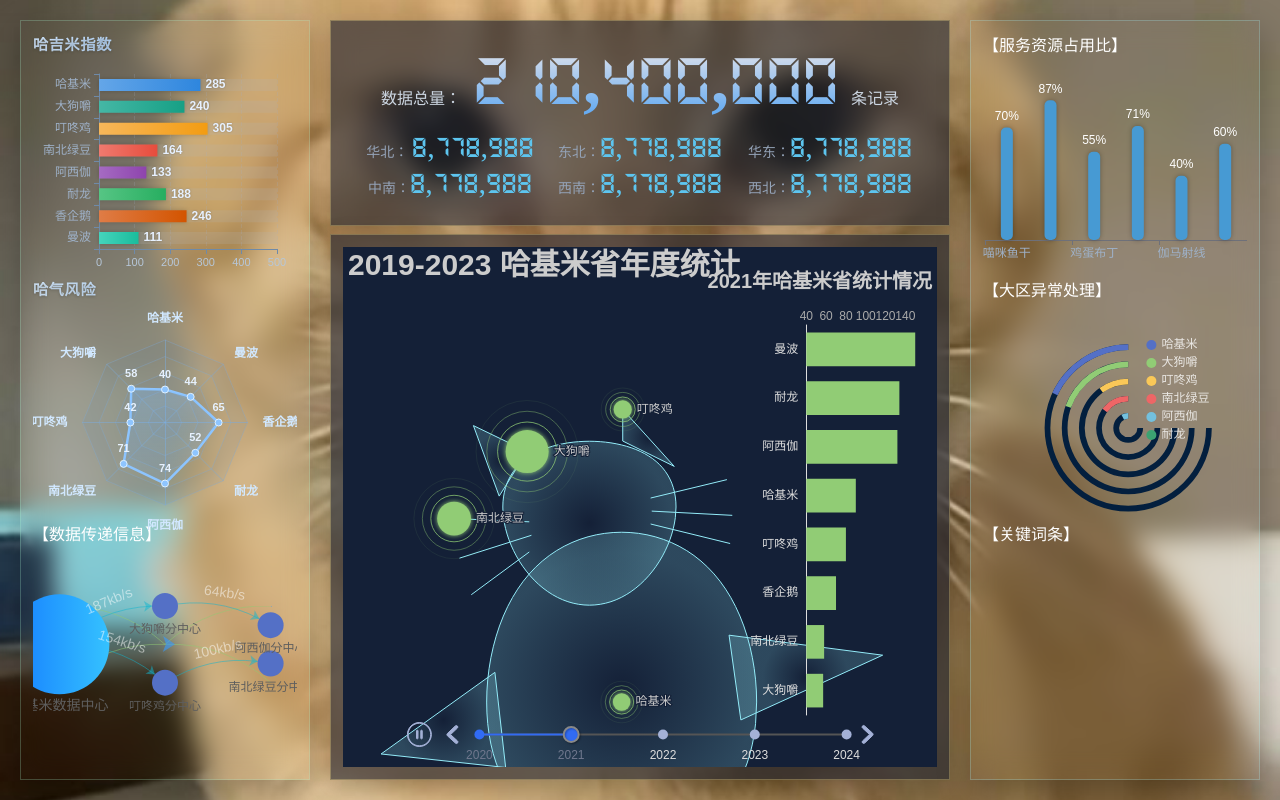
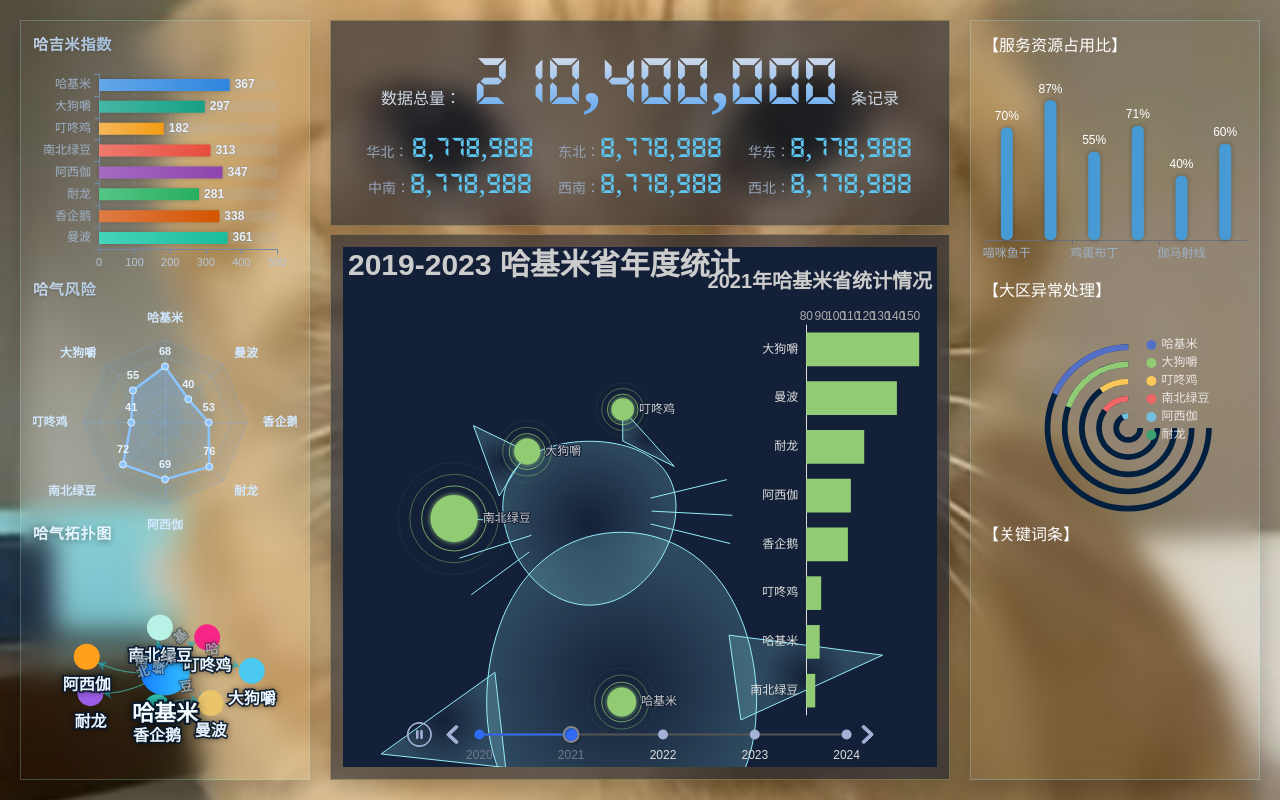
Before and after one commit to chuanshanjia666/data_visulize, a Vue app: page / in a window 1280 px wide. Built offline with nearby package versions, Linux system fonts and the light colour scheme.

Commit message:
feat:哈气拓扑图

```diff
--- a/src/api/visualization.js
+++ b/src/api/visualization.js
@@ -33,50 +33,39 @@ export const getMockLiaoningData = (year = 2024) => {
     })),
   };
 
-  // 关系数据
+  // 关系数据：随机生成拓扑，但固定哈吉米为中心
+  const centerPoint = [50, 200];
+  const peripheralCities = cities.filter((city) => city !== "哈基米");
+
+  const relationNodes = [
+    {
+      id: 0,
+      name: "哈基米",
+      value: centerPoint,
+      source: null,
+      target: null,
+    },
+    ...peripheralCities.map((city, index) => {
+      const angle = (Math.PI * 2 * index) / peripheralCities.length + (Math.random() - 0.5) * 0.35;
+      const radius = 150 + Math.random() * 55;
+      const x = Number((centerPoint[0] + Math.cos(angle) * radius).toFixed(2));
+      const y = Number((centerPoint[1] + Math.sin(angle) * radius).toFixed(2));
+      const id = index + 1;
+      // 让节点以中心为主，也保留少量级联链路，形成动态拓扑结构
+      const source = Math.random() < 0.68 || id <= 2 ? 0 : Math.floor(Math.random() * id);
+
+      return {
+        id,
+        name: city,
+        value: [x, y],
+        source,
+        target: id,
+      };
+    }),
+  ];
+
   const relationData = {
-    relations: [
-      {
-        id: 0,
-        name: "哈基米数据中心",
-        value: [0, 200],
-        source: null,
-        target: null,
-        speed: 0,
-      },
-      {
-        id: 1,
-        name: "大狗嚼分中心",
-        value: [50, 300],
-        source: 0,
-        target: 1,
-        speed: 187,
-      },
-      {
-        id: 2,
-        name: "叮咚鸡分中心",
-        value: [50, 100],
-        source: 0,
-        target: 2,
-        speed: 154,
-      },
-      {
-        id: 3,
-        name: "南北绿豆分中心",
-        value: [100, 150],
-        source: 2,
-        target: 3,
-        speed: 100,
-      },
-      {
-        id: 4,
-        name: "阿西伽分中心",
-        value: [100, 250],
-        source: 1,
-        target: 4,
-        speed: 64,
-      },
-    ],
+    relations: relationNodes,
   };
 
   // 总览数据
--- a/src/components/Relation.vue
+++ b/src/components/Relation.vue
@@ -1,6 +1,6 @@
 <template>
   <div>
-    <div>【数据传递信息】</div>
+    <div class="panel-title">哈气拓扑图</div>
     <div ref="target" class="w-full h-full"></div>
   </div>
 </template>
@@ -24,14 +24,75 @@ onMounted(() => {
 });
 
 const renderChart = () => {
+  const topoMarks = ["哈", "基", "米", "南", "北", "绿", "豆", "哈"];
+  const nodeColors = [
+    "#4CC9F0",
+    "#F72585",
+    "#B8F2E6",
+    "#FF9F1C",
+    "#9B5DE5",
+    "#2EC4B6",
+    "#E9C46A",
+    "#90BE6D",
+  ];
+  const relationList = props.data.relations || [];
+  const centerNode =
+    relationList.find((item) => item.id === 0) ||
+    relationList.find((item) => item.name === "哈基米");
+  const centerValue = centerNode?.value || [50, 200];
+  const [centerX, centerY] = centerValue;
+  const viewRadius = 235;
+  const nodeById = Object.fromEntries(
+    relationList.map((item) => [item.id, item]),
+  );
+
+  const links = relationList
+    .filter((item) => item.source !== null && item.target !== null)
+    .map((item, index) => ({
+      source: item.source,
+      target: item.target,
+      mark: topoMarks[index % topoMarks.length],
+      // 线条样式
+      lineStyle: {
+        // 颜色
+        color: "#12b5d0",
+        // 曲线率
+        curveness: 0.2,
+      },
+      // 设置线条文字样式
+      label: {
+        show: true,
+        position: "middle",
+        offset: [10, 0],
+      },
+    }));
+
+  const effectLines = links
+    .map((link) => {
+      const sourceNode = nodeById[link.source];
+      const targetNode = nodeById[link.target];
+      if (!sourceNode || !targetNode) {
+        return null;
+      }
+
+      return {
+        coords: [sourceNode.value, targetNode.value],
+      };
+    })
+    .filter(Boolean);
+
   const options = {
     xAxis: {
       show: false,
       type: "value",
+      min: centerX - viewRadius,
+      max: centerX + viewRadius,
     },
     yAxis: {
       show: false,
       type: "value",
+      min: centerY - viewRadius,
+      max: centerY + viewRadius,
     },
 
     series: [
@@ -47,17 +108,29 @@ const renderChart = () => {
         // 设置边界线条文字
         edgeLabel: {
           show: true,
-          color: "#FFF",
-          fontSize: 14,
+          color: "#f2fbff",
+          fontSize: 13,
+          fontWeight: 700,
+          textBorderColor: "rgba(12, 37, 64, 0.85)",
+          textBorderWidth: 2,
+          textShadowColor: "rgba(0, 0, 0, 0.35)",
+          textShadowBlur: 4,
           formatter: function (params) {
-            return params.data.speed;
+            return params.data.mark || "";
           },
         },
         // 处理圆点下面的文字
         label: {
           show: true,
           position: "bottom",
-          color: "#5e5e5e",
+          distance: 8,
+          color: "#e8f4ff",
+          fontSize: 16,
+          fontWeight: 600,
+          textBorderColor: "rgba(7, 24, 46, 0.9)",
+          textBorderWidth: 3,
+          textShadowColor: "rgba(0, 0, 0, 0.35)",
+          textShadowBlur: 6,
         },
 
         //  线条上面的箭头
@@ -65,19 +138,22 @@ const renderChart = () => {
         // 设置 线条上面的箭头大小
         edgeSymbolSize: 8,
         // 根据id设置不同的源数据
-        data: props.data.relations.map((item) => {
+        data: relationList.map((item) => {
           if (item.id !== 0) {
             // 非数据中心
             return {
               name: item.name,
               value: item.value,
+              itemStyle: {
+                color: nodeColors[(item.id - 1) % nodeColors.length],
+              },
             };
           } else {
             // 数据中心
             return {
               name: item.name,
               value: item.value,
-              symbolSize: 100,
+              symbolSize: 50,
               // 设置数据中心渐变
               itemStyle: {
                 // 渐变色
@@ -93,30 +169,19 @@ const renderChart = () => {
               },
               // label
               label: {
-                fontSize: 14,
+                color: "#f4fcff",
+                fontSize: 22,
+                fontWeight: 700,
+                textBorderColor: "rgba(8, 28, 50, 0.95)",
+                textBorderWidth: 4,
+                textShadowColor: "rgba(0, 0, 0, 0.35)",
+                textShadowBlur: 8,
               },
             };
           }
         }),
         // 设置节点之间连接线的数据关系links
-        links: props.data.relations.map((item) => ({
-          source: item.source,
-          target: item.target,
-          speed: `${item.speed}kb/s`,
-          // 线条样式
-          lineStyle: {
-            // 颜色
-            color: "#12b5d0",
-            // 曲线率
-            curveness: 0.2,
-          },
-          // 设置线条上kb/s样式
-          label: {
-            show: true,
-            position: "middle",
-            offset: [10, 0],
-          },
-        })),
+        links,
       },
       // 配置二 lines---配置会动的箭头
       {
@@ -136,33 +201,8 @@ const renderChart = () => {
           // 曲线率
           curveness: 0.2,
         },
-        // 线的数据级，前后线需要重合。数据固定
-        data: [
-          {
-            coords: [
-              [0, 300],
-              [50, 200],
-            ],
-          },
-          {
-            coords: [
-              [0, 100],
-              [50, 200],
-            ],
-          },
-          {
-            coords: [
-              [50, 200],
-              [100, 100],
-            ],
-          },
-          {
-            coords: [
-              [50, 200],
-              [100, 300],
-            ],
-          },
-        ],
+        // 线的数据级，使用关系数据动态生成
+        data: effectLines,
       },
     ],
   };
@@ -173,3 +213,14 @@ const renderChart = () => {
 // 监听数据改变重新渲染
 watch(() => props.data, renderChart);
 </script>
+
+<style scoped>
+.panel-title {
+  margin-bottom: 8px;
+  font-size: 15px;
+  font-weight: 700;
+  letter-spacing: 0.8px;
+  color: #e7f5ff;
+  text-shadow: 0 2px 6px rgba(0, 0, 0, 0.35);
+}
+</style>
```
